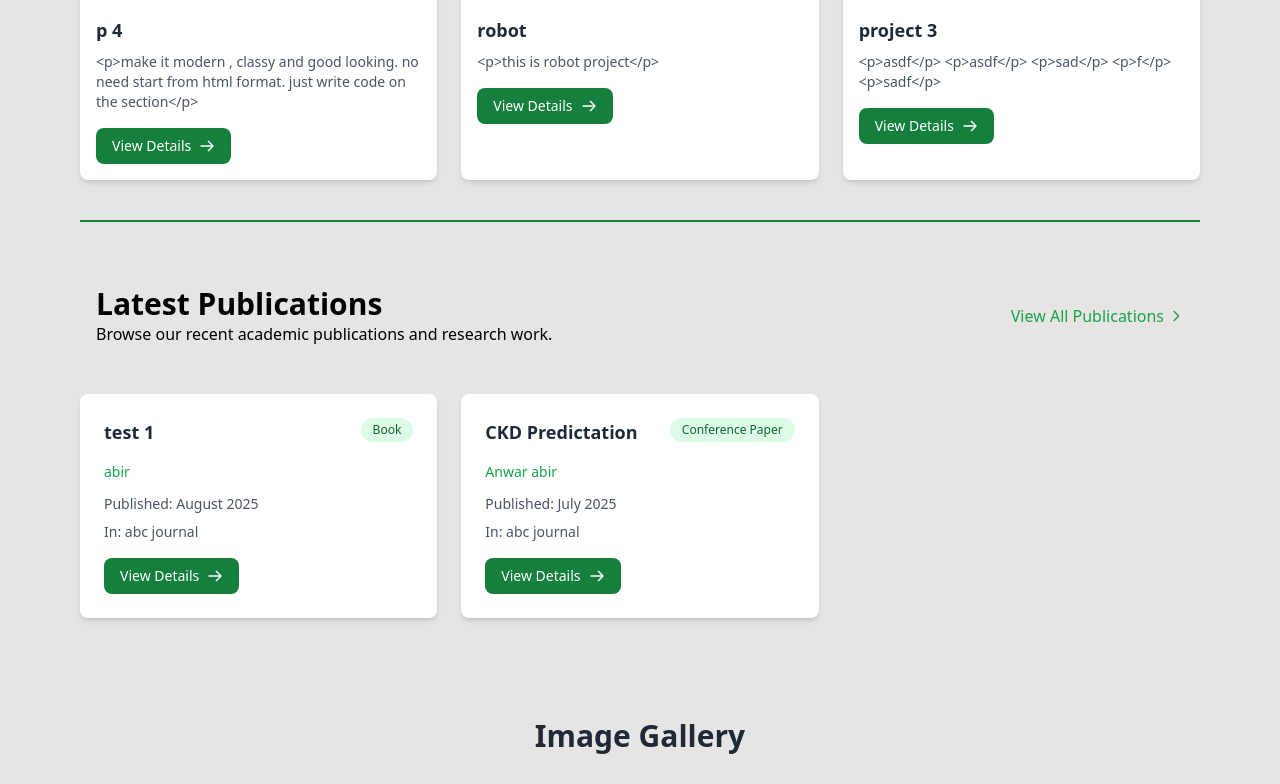
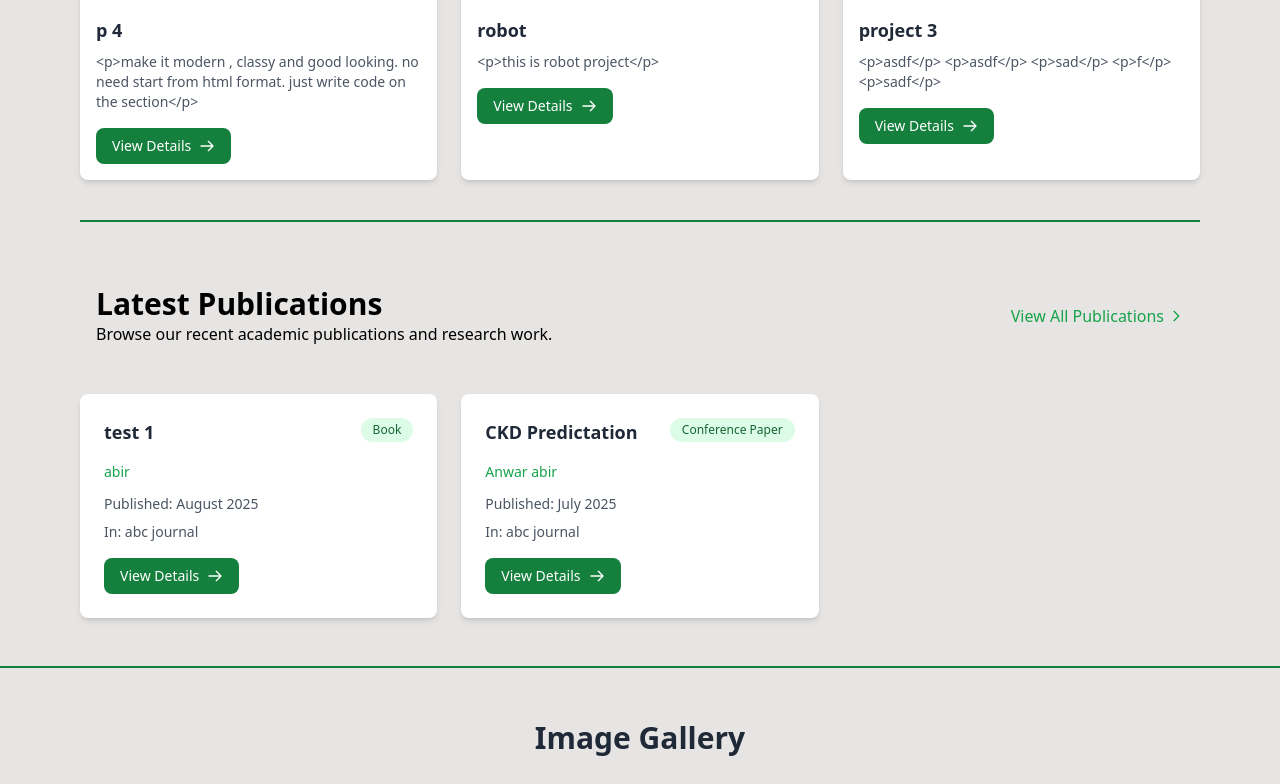
Before and after one commit to abirneu/neu_cse, a Django app: page / in a window 1280 px wide. Shown: the part 3538-4322 px from the top of the page. Run offline with Django 5.2, Linux system fonts and the light colour scheme; data comes from the database, SQL or seed files in the repository; both versions use the stored data as it was after the commit; some libraries are stand-ins or nearby versions; grey boxes are pictures that could not be loaded.

Commit message:
add divider line

```diff
--- a/templates/cse/home.html
+++ b/templates/cse/home.html
@@ -367,6 +367,8 @@
           </div>
      </div>
      </section>
+     <!-- border Section -->
+    <p class="border-b-2 border-green-700 mt-10"></p>
      <!-- Image Gallery Section -->
      <section class="bg-light py-5">
          {% include 'cse/image_gallery/home_page_image.html' %}
```
Also changed, not shown: db.sqlite3.
